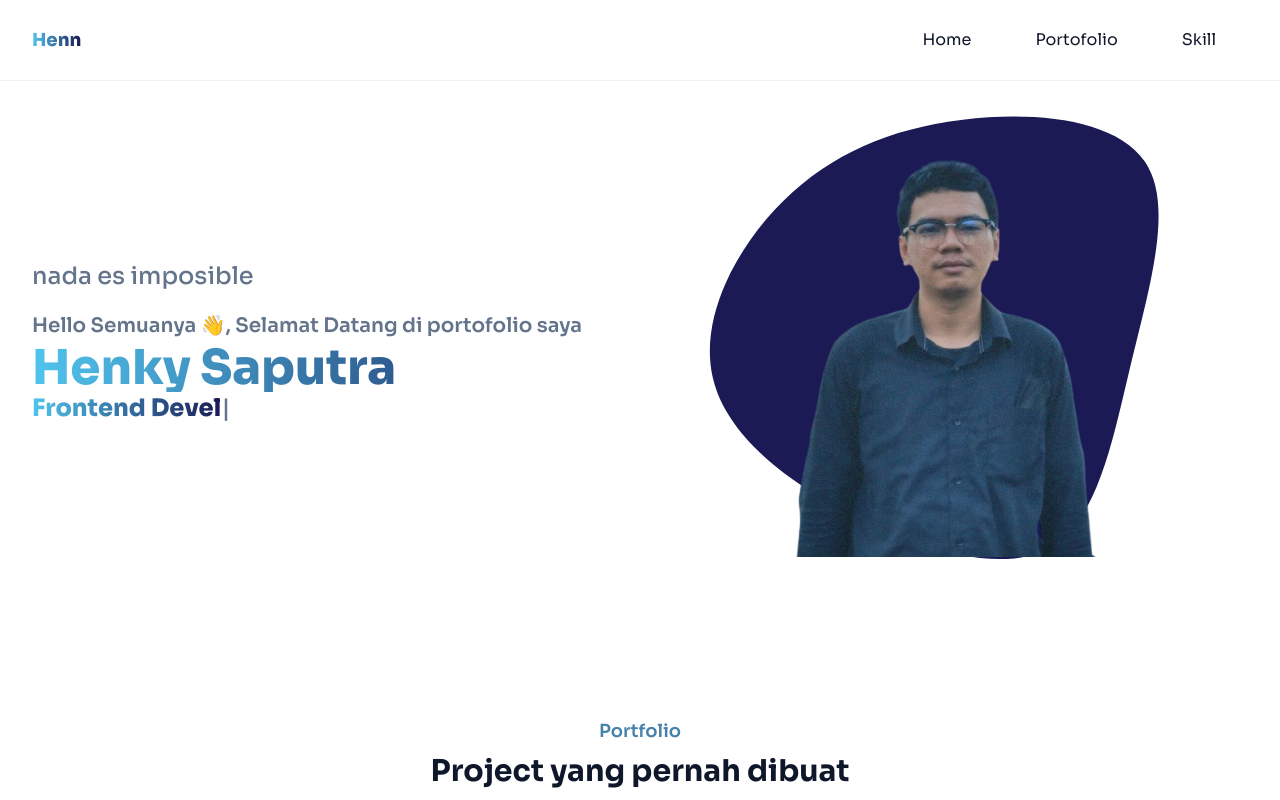
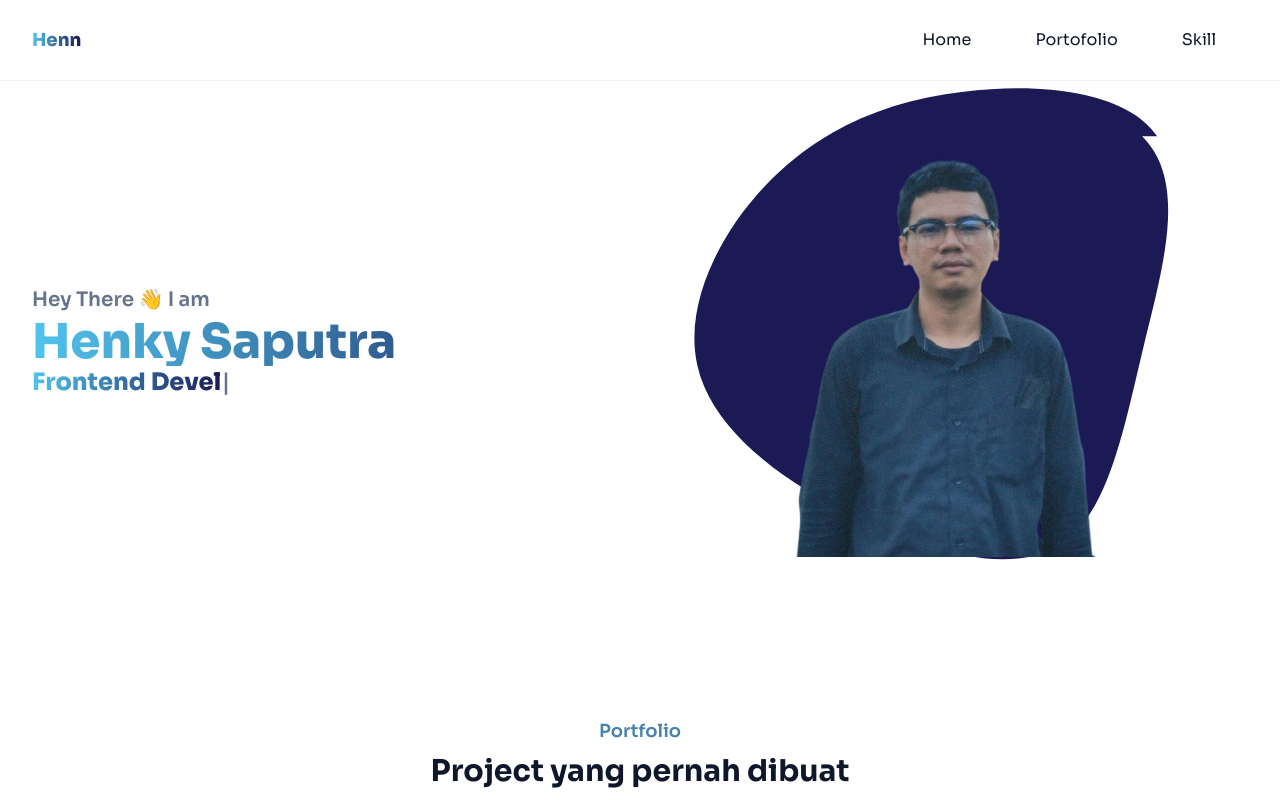
Before and after one commit to HenkySaputra/HenkySaputra.github.io, a website: page index.html in a window 1280 px wide. Shown: the top 800 px of the page. Drawn offline with nearby package versions, Linux system fonts and the light colour scheme.

Commit message:
edit tampilan

```diff
--- a/index.html
+++ b/index.html
@@ -79,7 +79,6 @@
   <!--navbar right start-->
   <nav id="right-nav" class="hidden">
     <div class="p-3 right-0 z-10 mt-72 mr-3 flex flex-col items-end fixed rounded-lg bg-opacity-50 bg-white gap-y-4">
-      <!-- Navegation icons -->
       <a class="hover:text-white" href="#home"><svg xmlns="http://www.w3.org/2000/svg" fill="none" viewBox="0 0 24 24"
           stroke-width="1.5" stroke="currentColor" class="w-6 h-6">
           <path stroke-linecap="round" stroke-linejoin="round"
@@ -95,11 +94,8 @@
     <div class="container">
       <div class="flex flex-wrap">
         <div class="w-full self-center px-4 lg:w-1/2" data-aos="fade-right">
-          <h1 class="font-medium text-secondary text-lg mb-5 lg:text-2xl">
-            nada es imposible
-          </h1>
           <h1 class="text-base font-semibold text-secondary md:text-xl">
-            Hello Semuanya 👋, Selamat Datang di portofolio saya
+            Hey There 👋 I am
             <span id="typing"
               class="font-extrabold text-transparent bg-clip-text bg-gradient-to-r from-[#50C4ED] to-[#1B1A55] block text-4xl mt-1 lg:text-5xl">Henky
               Saputra</span>
@@ -112,12 +108,13 @@
         <div class="w-full self-end py-4 lg:w-1/2">
           <div class="mt-10 relative lg:mt-0 lg:right-0" data-aos="fade-left">
             <img src="/dist/img/henky.png" width="400" height="400" alt="LOGO" class="max-w-full mx-auto" />
-            <span class="absolute bottom-0 -z-10 left-1/2 -translate-x-1/2 md:scale-125"><svg width="600" height="470"
+            <span class="absolute bottom-0 -z-10 left-1/2 -translate-x-1/2  md:scale-125"><svg width="600" height="500"
                 viewBox="0 0 200 200" xmlns="http://www.w3.org/3000/svg">
                 <path fill="#1B1A55"
-                  d="M54.7,-45.5C63,-33.3,56.3,-11,50.9,11.3C45.6,33.5,41.5,55.6,28.5,63.6C15.4,71.6,-6.6,65.4,-26.5,55.6C-46.4,45.8,-64.2,32.2,-67.9,15.6C-71.7,-1.1,-61.4,-21,-47.8,-34.4C-34.1,-47.9,-17.1,-55,3.1,-57.4C23.2,-59.9,46.4,-57.7,54.7,-45.5Z"
+                  d="M50.7,-45.5C63,-33.3,56.3,-11,50.9,11.3C45.6,33.5,41.5,55.6,28.5,63.6C15.4,71.6,-6.6,65.4,-26.5,55.6C-46.4,45.8,-64.2,32.2,-67.9,15.6C-71.7,-1.1,-61.4,-21,-47.8,-34.4C-34.1,-47.9,-17.1,-55,3.1,-57.4C23.2,-59.9,46.4,-57.7,54.7,-45.5Z"
                   transform="translate(100 100) scale(1.2)" />
-              </svg></span>
+              </svg>
+            </span>
           </div>
         </div>
       </div>
@@ -264,7 +261,7 @@
               <span class="text-sm font-medium text-black">90%</span>
             </div>
             <div class="w-full bg-gray-200 rounded-full h-2.5 dark:bg-gray-700">
-              <div class="bg-yellow-400 h-2.5 rounded-full" style="width: 90%"></div>
+              <div class="bg-blue-900 h-2.5 rounded-full" style="width: 90%"></div>
             </div>
           </div>
           <div class="mb-2">
@@ -282,7 +279,7 @@
               <span class="text-sm font-medium text-black">35%</span>
             </div>
             <div class="w-full bg-gray-200 rounded-full h-2.5 dark:bg-gray-700">
-              <div class="bg-blue-700 h-2.5 rounded-full" style="width: 35%"></div>
+              <div class="bg-blue-400 h-2.5 rounded-full" style="width: 35%"></div>
             </div>
           </div>
         </div>
```
Also changed, not shown: dist/script/script.js.
